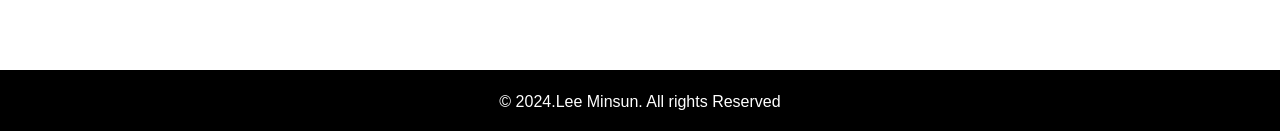
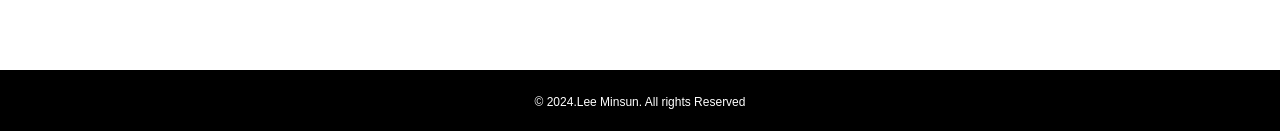
Before and after one commit to minsun0714/frontend-porfolio, a Next.js app in the folder frontend/: page / in a window 1280 px wide. Shown: the part 5501-5632 px from the top of the page. Built offline with nearby package versions, Linux system fonts and the light colour scheme.

Commit message:
style: footer 텍스트 사이즈 xs로 변경

```diff
--- a/frontend/src/components/Footer.tsx
+++ b/frontend/src/components/Footer.tsx
@@ -1,6 +1,6 @@
 export const Footer = () => {
 	return (
-		<footer className="h-16 w-screen flex justify-evenly items-center bg-black text-white">
+		<footer className="text-xs h-16 w-screen flex justify-evenly items-center bg-black text-white">
 			<p>© 2024.Lee Minsun. All rights Reserved</p>
 		</footer>
 	);
```
